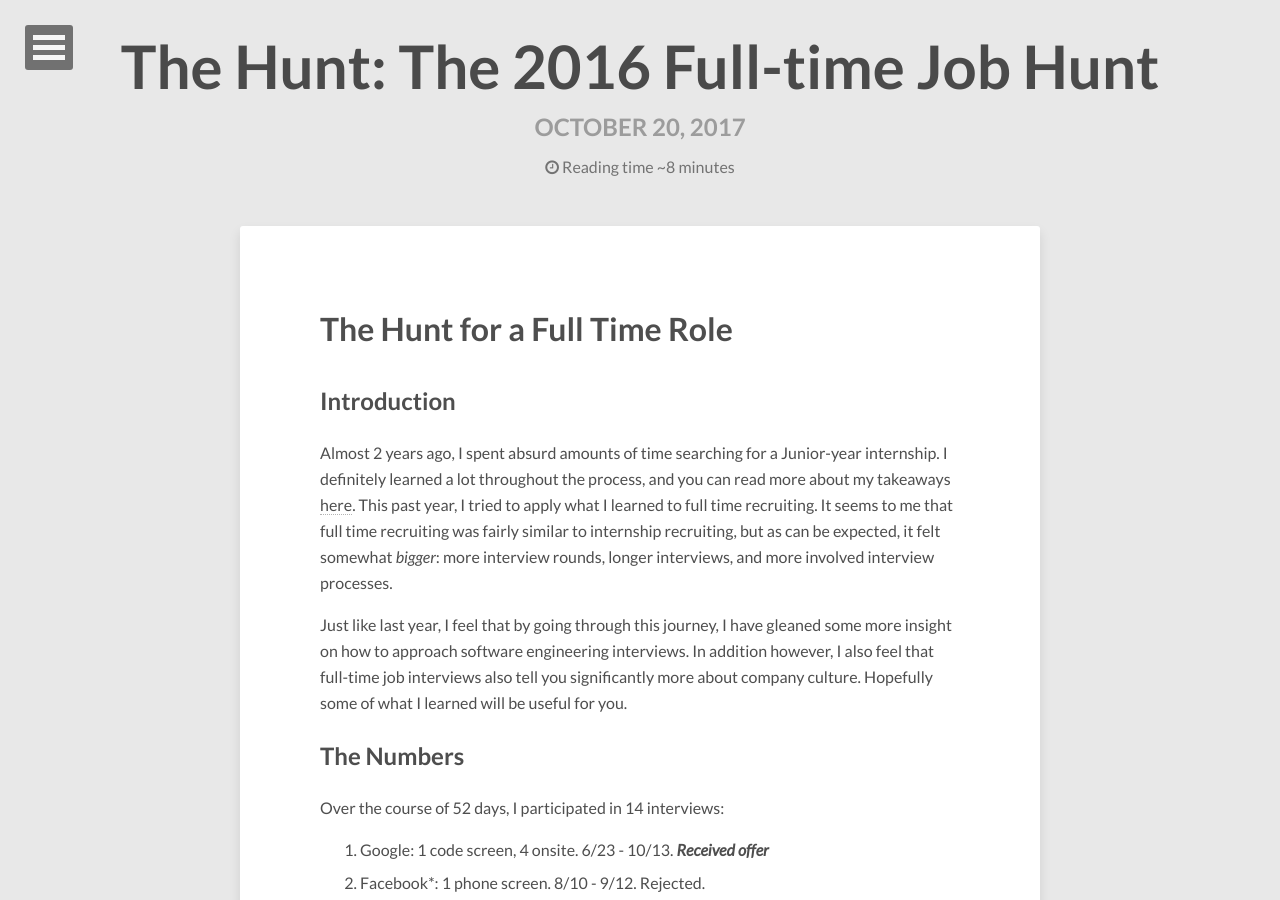
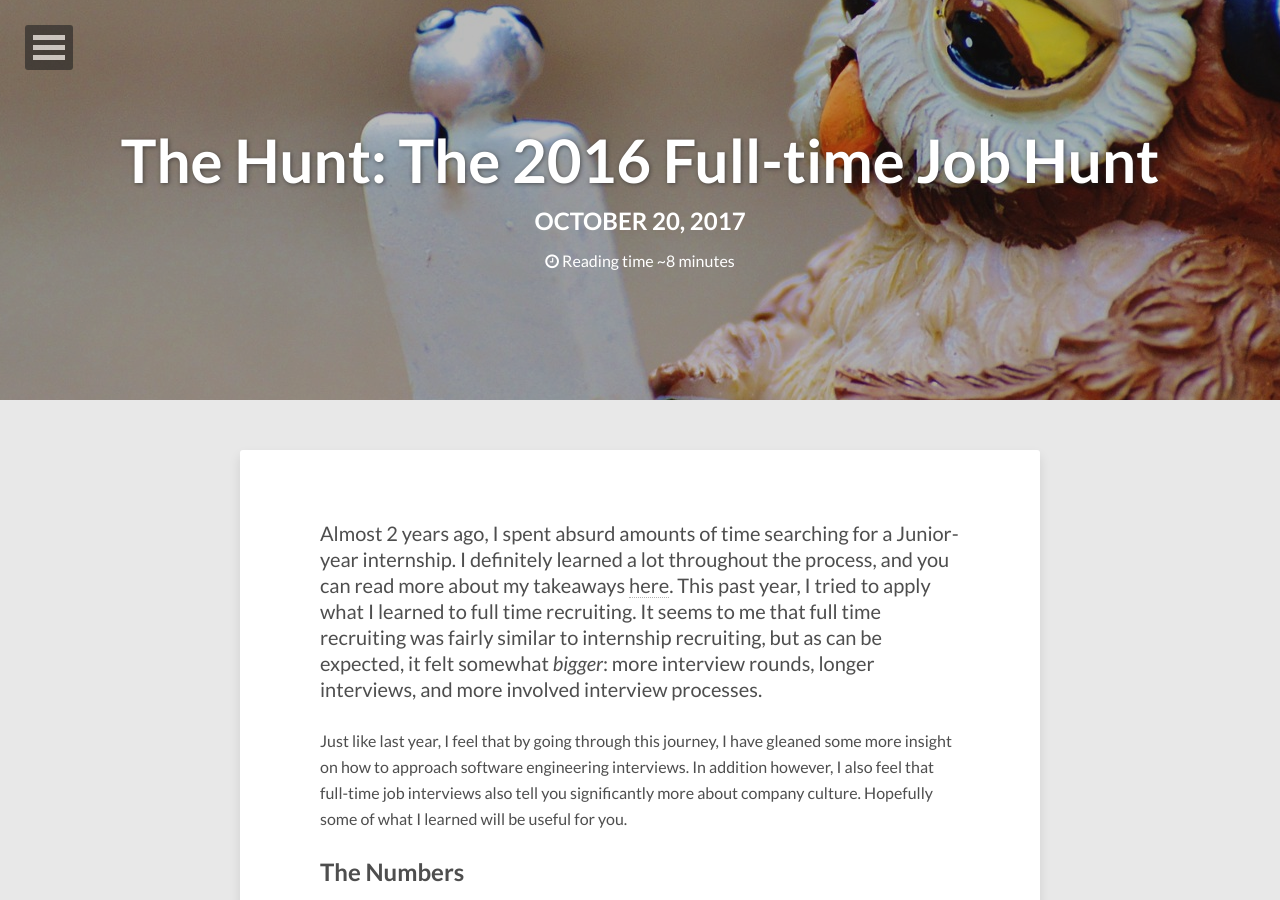
Before and after one commit to txizzle/blog, a Jekyll site: the page built from _posts/2017-10-20-Fulltime-Hunt.md, in a window 1280 px wide and 900 px high. Built offline with Jekyll 4.4.1, drawn with Linux system fonts in a browser that asks for light colours; nearby versions of some CDN libraries.

Commit message:
Latest build.

```diff
--- a/_posts/2017-10-20-Fulltime-Hunt.md
+++ b/_posts/2017-10-20-Fulltime-Hunt.md
@@ -3,12 +3,9 @@
 title: The Hunt&#58; The 2016 Full-time Job Hunt
 description: "Two tricks that recruiters DON'T want you to know!"
 tags: [interviews, google, SE, machine learning]
+image:
+  feature: owl_laptop.jpg
 ---
-
-# The Hunt for a Full Time Role
-
-
-## Introduction
 
 Almost 2 years ago, I spent absurd amounts of time searching for a Junior-year internship. I definitely learned a lot throughout the process, and you can read more about my takeaways [here]. This past year, I tried to apply what I learned to full time recruiting. It seems to me that full time recruiting was fairly similar to internship recruiting, but as can be expected, it felt somewhat *bigger*: more interview rounds, longer interviews, and more involved interview processes.
 
```
Also changed, not shown: images/owl_laptop.jpg (added).
